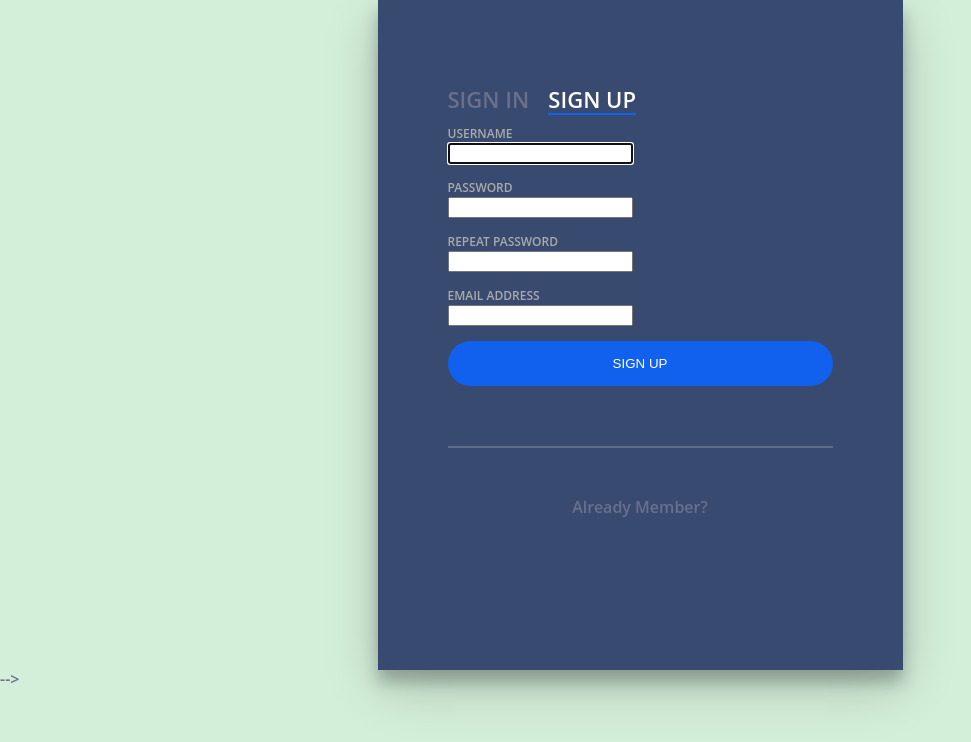
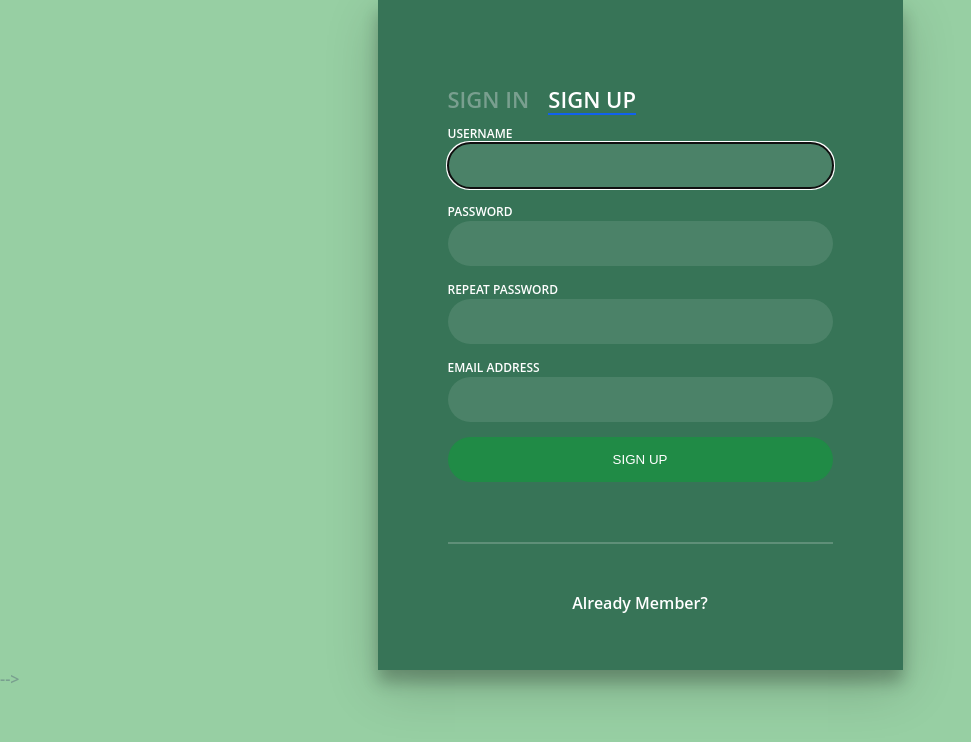
Before and after one commit to PRASUN-SITAULA/Calorie-Counter, a Django app: page /register/ in a window 1280 px wide. Shown: the top 742 px of the page, without its empty margins (0-971 px from the left). Run offline with Django 4.2, Linux system fonts and the light colour scheme.

Commit message:
Styled signup page

```diff
--- a/base/forms.py
+++ b/base/forms.py
@@ -3,6 +3,7 @@ from .models import AddFood
 from django.forms import ModelForm
 from django.contrib.auth.models import User
 from django.contrib.auth.forms import UserCreationForm
+from django import forms
 
 
 class AddFoodForm(ModelForm):
@@ -11,6 +12,36 @@ class AddFoodForm(ModelForm):
         fields = '__all__'
 
 class CustomUserCreationForm(UserCreationForm):
+    username = forms.CharField(widget=forms.TextInput(attrs={
+        'class': 'label',
+        'for':'user',
+        'id':'user',
+        'type':'text',
+        'class':'input'
+        }))
+    password1 = forms.CharField(widget=forms.PasswordInput(attrs={
+        'class': 'label',
+        'for':'pass',
+        'id':'pass',
+        'type':'password',
+        'class':'input'
+
+        }))
+    password2 = forms.CharField(widget=forms.PasswordInput(attrs={
+        'class': 'label',
+        'for':'pass',
+        'id':'pass',
+        'type':'password',
+        'class':'input'
+
+        }))
+    email = forms.EmailField(widget=forms.EmailInput(attrs={
+        'class': 'label',
+        'for':'pass',
+        'id':'pass',
+        'type':'email',
+        'class':'input'
+        }))
     class Meta:
         model = User
         fields = ['username','email','password1','password2']
--- a/base/static/base/login.css
+++ b/base/static/base/login.css
@@ -1,7 +1,7 @@
 body{
 	margin:0;
-	color:#6a6f8c;
-	background:#d3eed9;
+	color:#799f8f;
+	background:#97cfa3;
 	font:600 16px/18px 'Open Sans',sans-serif;
 }
 *,:after,:before{box-sizing:border-box}
@@ -15,7 +15,7 @@ a{color:inherit;text-decoration:none}
 	max-width:525px;
 	min-height:670px;
 	position:relative;
-	background:no-repeat-center;
+	background:url("../images/strawberry.jpg") no-repeat-center;
 	box-shadow:0 12px 15px 0 rgba(0,0,0,.24),0 17px 50px 0 rgba(0,0,0,.19);
 }
 .login-html{
@@ -23,7 +23,7 @@ a{color:inherit;text-decoration:none}
 	height:100%;
 	position:absolute;
 	padding:90px 70px 50px 70px;
-	background:rgba(40,57,101,.9);
+	background:rgba(45, 107, 79, 0.9);
 }
 .login-html .sign-in-htm,
 .login-html .sign-up-htm{
@@ -56,7 +56,7 @@ a{color:inherit;text-decoration:none}
 }
 .login-html .sign-in:checked + .tab,
 .login-html .sign-up:checked + .tab{
-	color:#fff;
+	color:rgb(255, 255, 255);
 	border-color:#1161ee;
 }
 .login-form{
@@ -87,11 +87,11 @@ a{color:inherit;text-decoration:none}
 	-webkit-text-security:circle;
 }
 .login-form .group .label{
-	color:#aaa;
+	color: white;
 	font-size:12px;
 }
 .login-form .group .button{
-	background:#1161ee;
+	background:#208b46;
 }
 .login-form .group label .icon{
 	width:15px;
@@ -99,7 +99,7 @@ a{color:inherit;text-decoration:none}
 	border-radius:2px;
 	position:relative;
 	display:inline-block;
-	background:rgba(255,255,255,.1);
+	background:rgba(255, 255, 255, 0.1);
 }
 .login-form .group label .icon:before,
 .login-form .group label .icon:after{
@@ -147,4 +147,5 @@ a{color:inherit;text-decoration:none}
 }
 .foot-lnk{
 	text-align:center;
+	color: white;
 }
```
Also changed, not shown: caloriecounter/settings.py (+4 -3 lines), base/static/base/images/strawberry.jpg (added).
